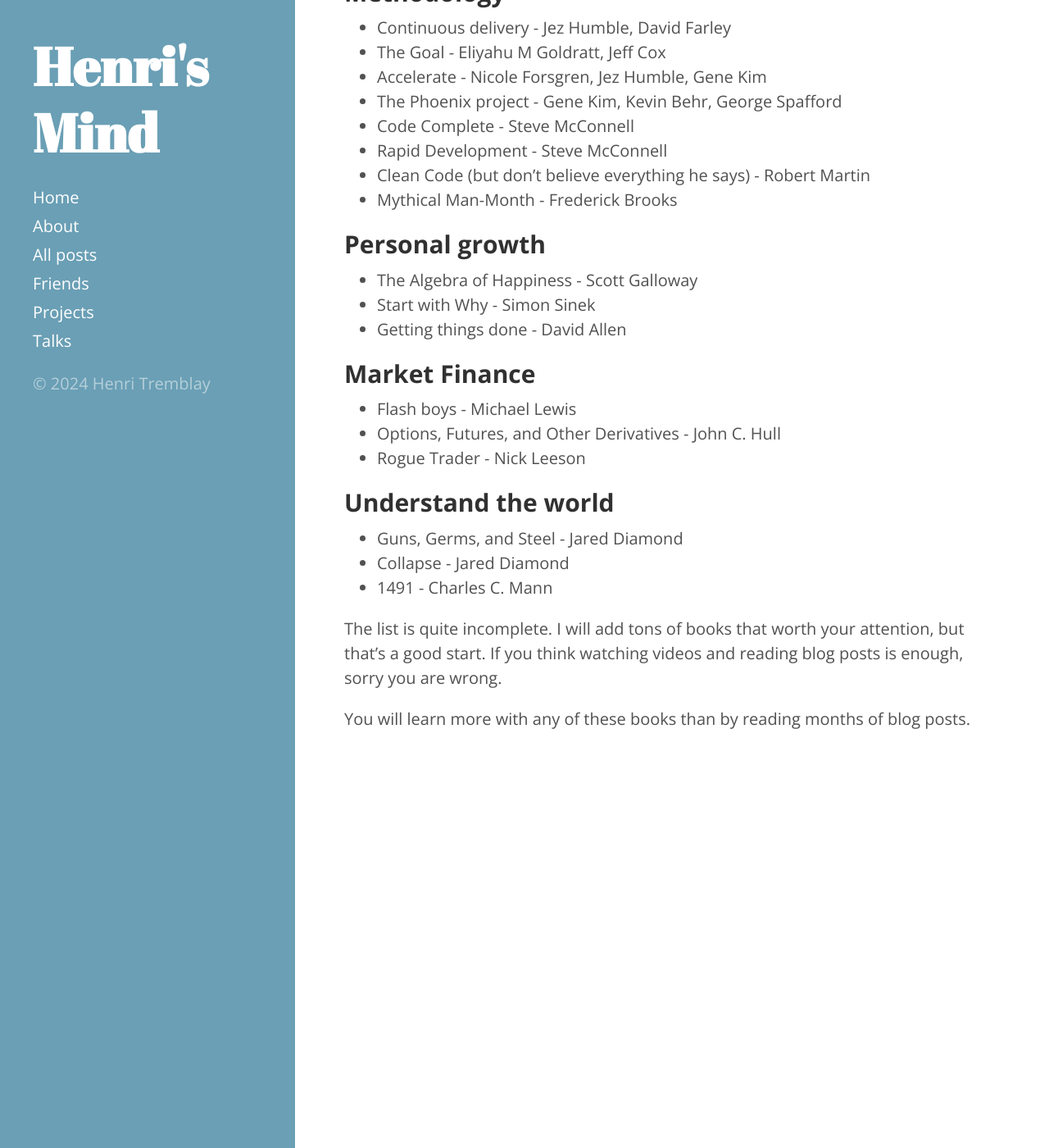
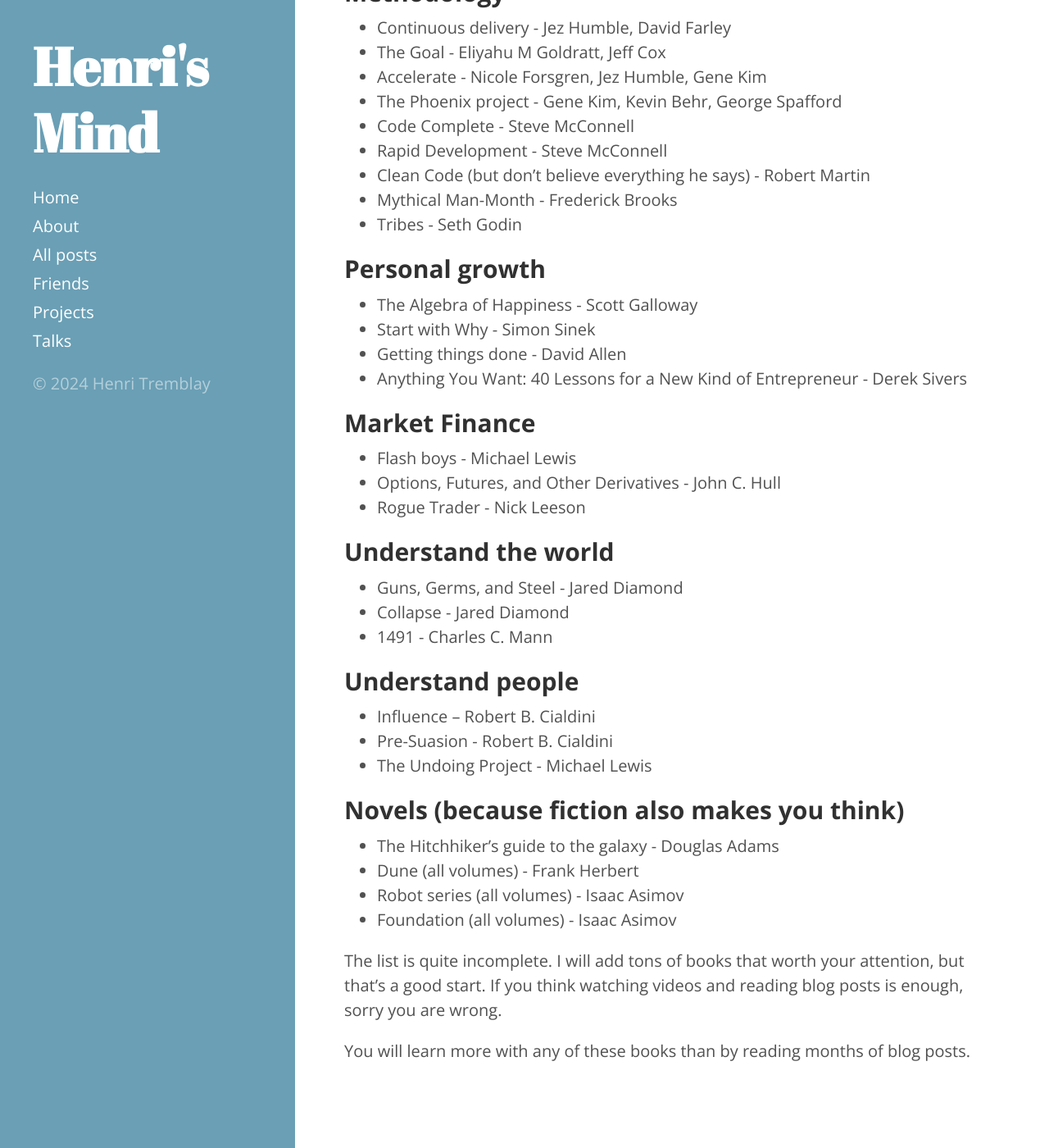
Before and after one commit to henri-tremblay/henri.github.io, a Jekyll site: the page built from _posts/2021-06-03-books.md, in a window 1280 px wide and 1400 px high, scrolled down 866 px. Shown: the whole window at 82% size. Built offline with Jekyll 4.4.1, drawn with Linux system fonts in a browser that asks for light colours.

Commit message:
Move good books

```diff
--- a/_posts/2021-06-03-books.md
+++ b/_posts/2021-06-03-books.md
@@ -39,12 +39,14 @@ In random order.
 * Rapid Development - Steve McConnell
 * Clean Code (but don’t believe everything he says) - Robert Martin
 * Mythical Man-Month - Frederick Brooks
+* Tribes - Seth Godin
 
 ## Personal growth
 
 * The Algebra of Happiness - Scott Galloway
 * Start with Why - Simon Sinek
 * Getting things done - David Allen
+* Anything You Want: 40 Lessons for a New Kind of Entrepreneur - Derek Sivers
 
 ## Market Finance
 
@@ -58,6 +60,19 @@ In random order.
 * Collapse - Jared Diamond
 * 1491 - Charles C. Mann
 
+## Understand people
+
+* Influence – Robert B. Cialdini
+* Pre-Suasion - Robert B. Cialdini
+* The Undoing Project - Michael Lewis
+
+## Novels (because fiction also makes you think)
+
+* The Hitchhiker's guide to the galaxy - Douglas Adams
+* Dune (all volumes) - Frank Herbert
+* Robot series (all volumes) - Isaac Asimov
+* Foundation (all volumes) - Isaac Asimov
+
 The list is quite incomplete.
 I will add tons of books that worth your attention, but that's a good start.
 If you think watching videos and reading blog posts is enough, sorry you are wrong.
```
